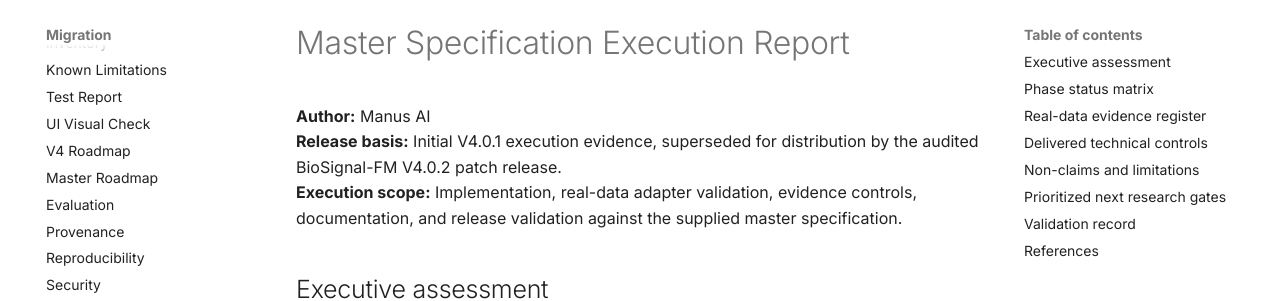
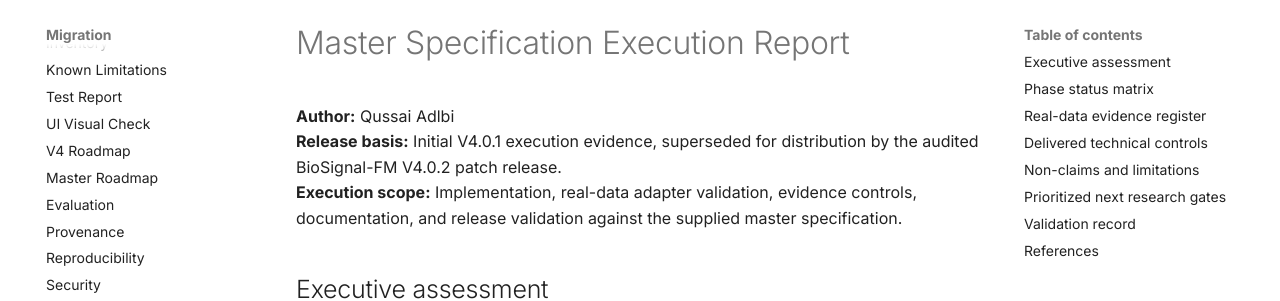
Before and after one commit to Qussai-BME/BioSignal-FM, an MkDocs documentation site: the page built from docs/master_execution_report.md, in a window 1280 px wide and 900 px high. Shown: the part 124-425 px from the top of the window. Built offline with MkDocs 1.6.1 and Material for MkDocs 9.7.7, drawn with Linux system fonts in a browser that asks for light colours; comment, search, counter and statistics services are not loaded.

Commit message:
Update execution report

```diff
--- a/docs/master_execution_report.md
+++ b/docs/master_execution_report.md
@@ -1,6 +1,6 @@
 # Master Specification Execution Report
 
-**Author:** Manus AI
+**Author:** Qussai Adlbi
 **Release basis:** Initial V4.0.1 execution evidence, superseded for distribution by the audited BioSignal-FM V4.0.2 patch release.
 **Execution scope:** Implementation, real-data adapter validation, evidence controls, documentation, and release validation against the supplied master specification.
 
```
